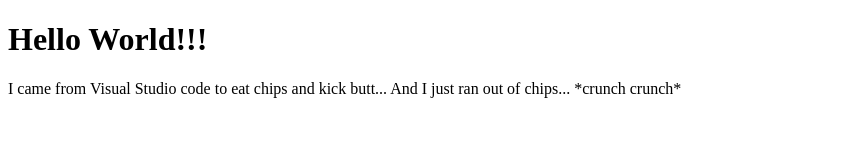
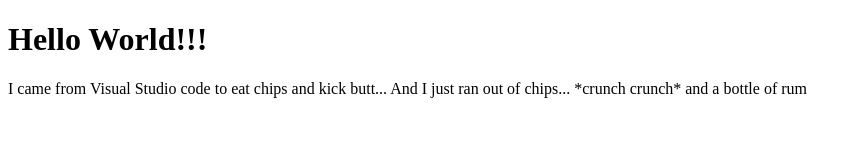
Before and after one commit to VisionsOfSilver/GitTest, a plain HTML site: page index.html in a window 1280 px wide. Shown: the whole page, without its empty margins (0-862 px from the left). Drawn offline with Linux system fonts and the light colour scheme.

```diff
--- a/index.html
+++ b/index.html
@@ -6,6 +6,6 @@
 
     <body>
         <h1>Hello World!!!</h1>
-        <p>I came from Visual Studio code to eat chips and kick butt... And I just ran out of chips... *crunch crunch*</p>
+        <p>I came from Visual Studio code to eat chips and kick butt... And I just ran out of chips... *crunch crunch* and a bottle of rum</p>
     </body>
 </html>
```
